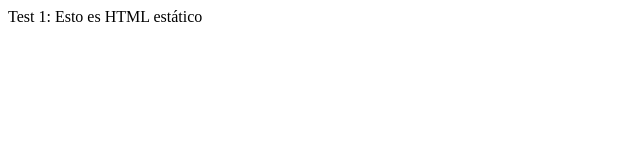
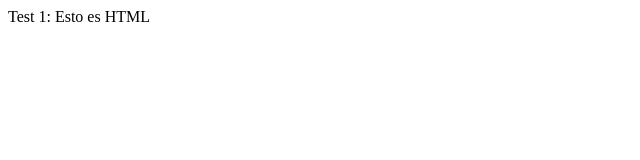
Before and after one commit to kaorumir/kyma02, a website: page dist/index.html in a window 1280 px wide. Shown: the full height of the page, 0-640 px from the left. Drawn offline with Linux system fonts and the light colour scheme.

Commit message:
Rebuild dist

```diff
--- a/dist/index.html
+++ b/dist/index.html
@@ -16,6 +16,6 @@
     ></script>
   </head>
   <body class="sapUiBody" id="content">
-    <div>Test 1: Esto es HTML estático</div>
+    <div>Test 1: Esto es HTML</div>
   </body>
 </html>
```
